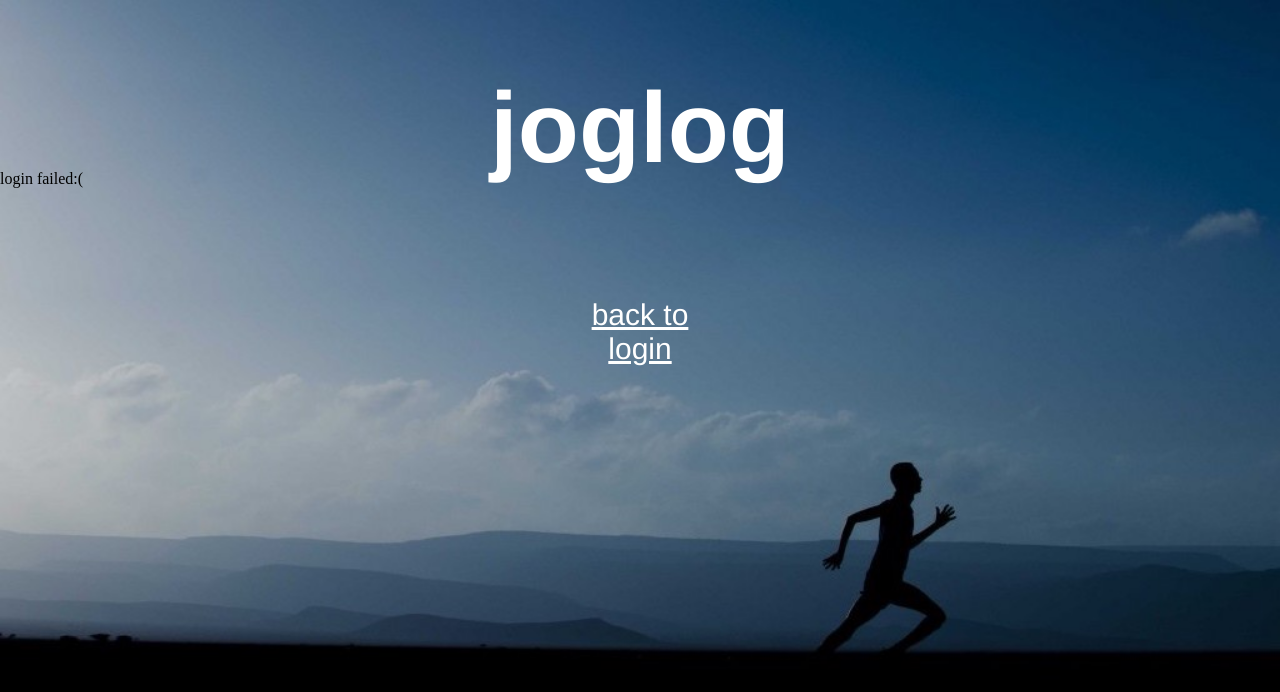
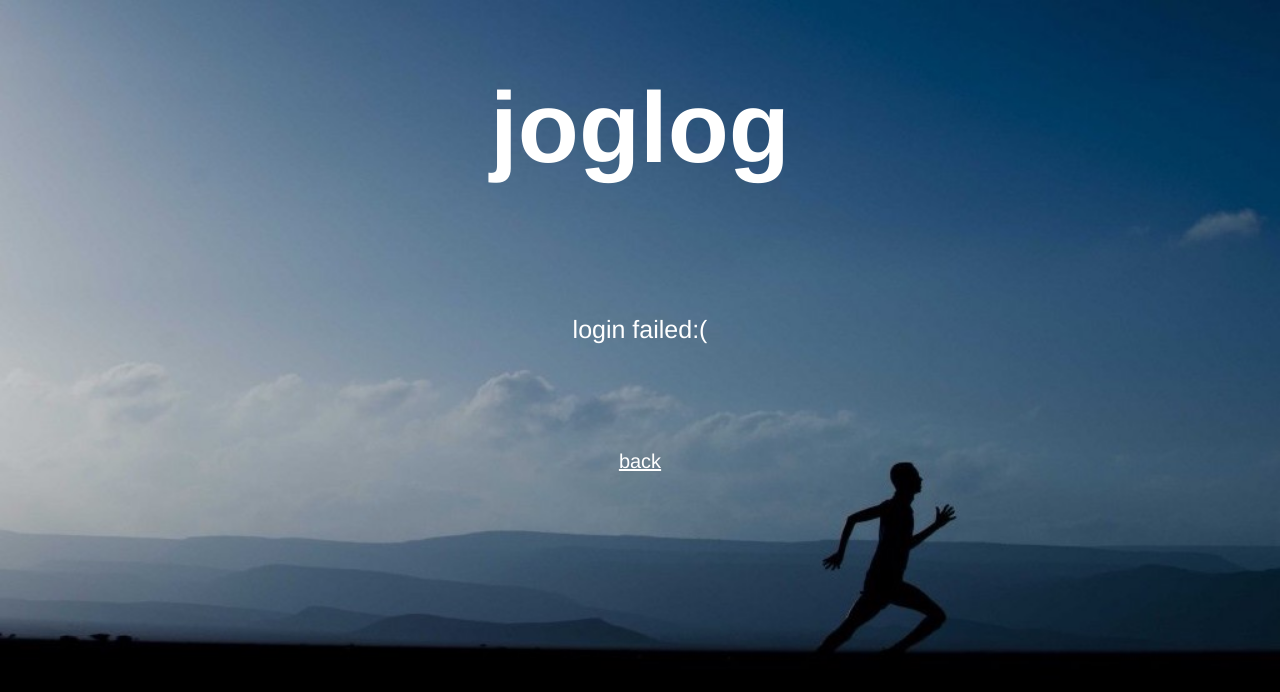
Before and after one commit to isabel-s-rosa/joglog, a React app: page /failedlogin in a window 1280 px wide. Shown: the top 692 px of the page. Built offline with nearby package versions, Linux system fonts and the light colour scheme; the HTML template or start-up script is replaced by a standard one.

Commit message:
failed login

```diff
--- a/client/src/components/FailedLogin.js
+++ b/client/src/components/FailedLogin.js
@@ -11,8 +11,8 @@ class FailedLogin extends React.Component {
       <div id="container">
         <div id="welcome-image">
           <div id="joglog-box"><a id="joglog-text">joglog</a></div>
-          <div><a>login failed:(</a></div>
-          <Link to="/login" id="login-button" className="btn btn-dark">back to login</Link>
+          <div id="failed-box"><a id="message-text">login failed:(</a></div>
+          <Link to="/login" id="back-button" className="btn btn-dark">back</Link>
         </div>
       </div>
     )
--- a/client/src/css/app.css
+++ b/client/src/css/app.css
@@ -31,10 +31,23 @@ body {
     font-family: 'Helvetica Neue';
 }
 
+#message-text {
+    font-size: 25px;
+    font-weight: normal;
+    color: white;
+    font-family: 'Helvetica Neue';
+}
+
 #joglog-box{
     height: 100px;
     text-align: center;
     margin-top: 70px;
+}
+
+#failed-box{
+    height: 80px;
+    text-align: center;
+    margin-top: 145px;
 }
 
 #login-button {
@@ -46,8 +59,22 @@ body {
     background-color: transparent;
     border-color: white;
     border-radius: 10px;
-    border-width: 3px;
+    border-width: 2px;
     width: 150px;
+    text-align: center;
+}
+
+#back-button {
+    font-size: 20px;
+    color: white;
+    font-family: 'Helvetica Neue';
+    margin: auto;
+    margin-top: 55px;
+    background-color: transparent;
+    border-color: white;
+    border-radius: 10px;
+    border-width: 2px;
+    width: auto;
     text-align: center;
 }
 
```
